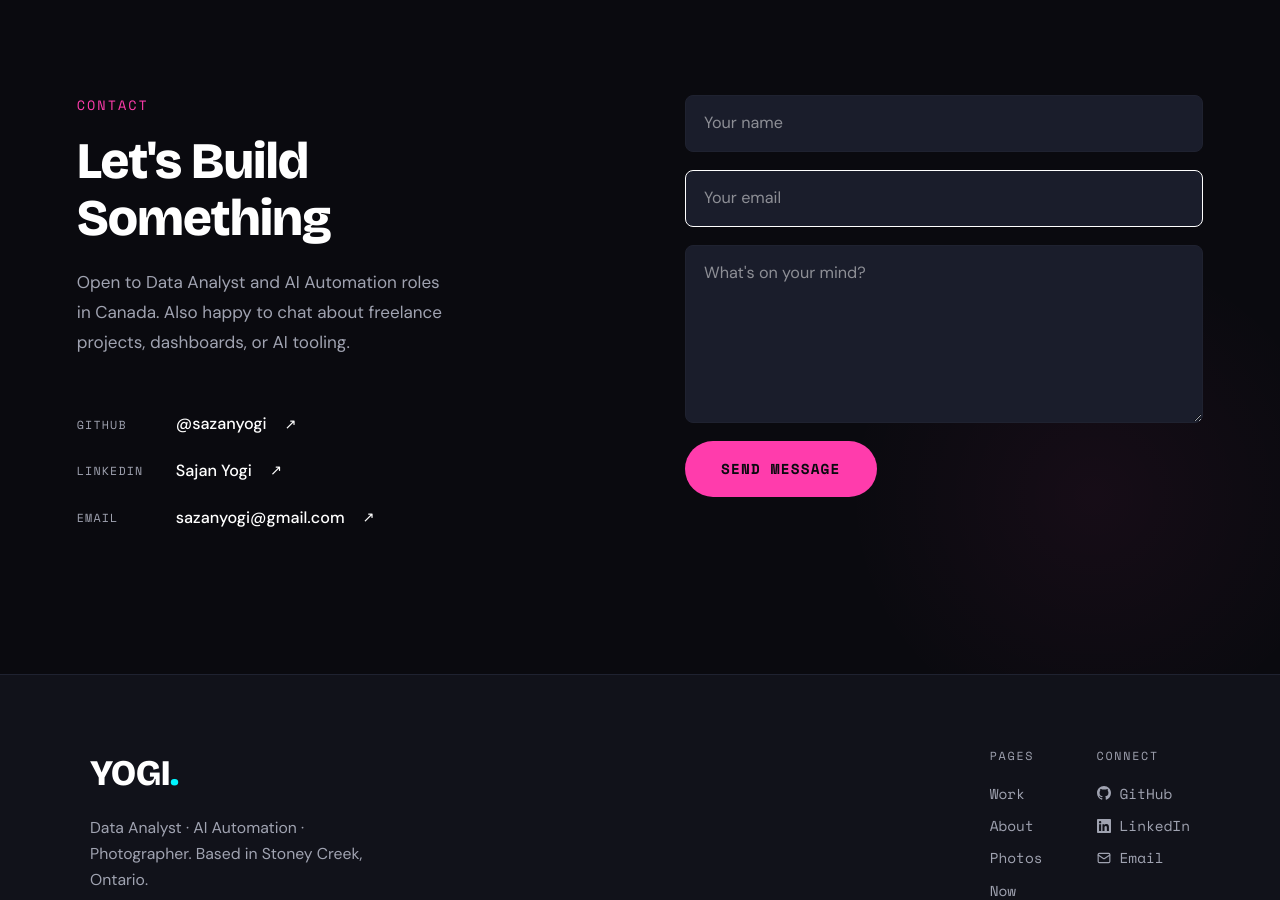
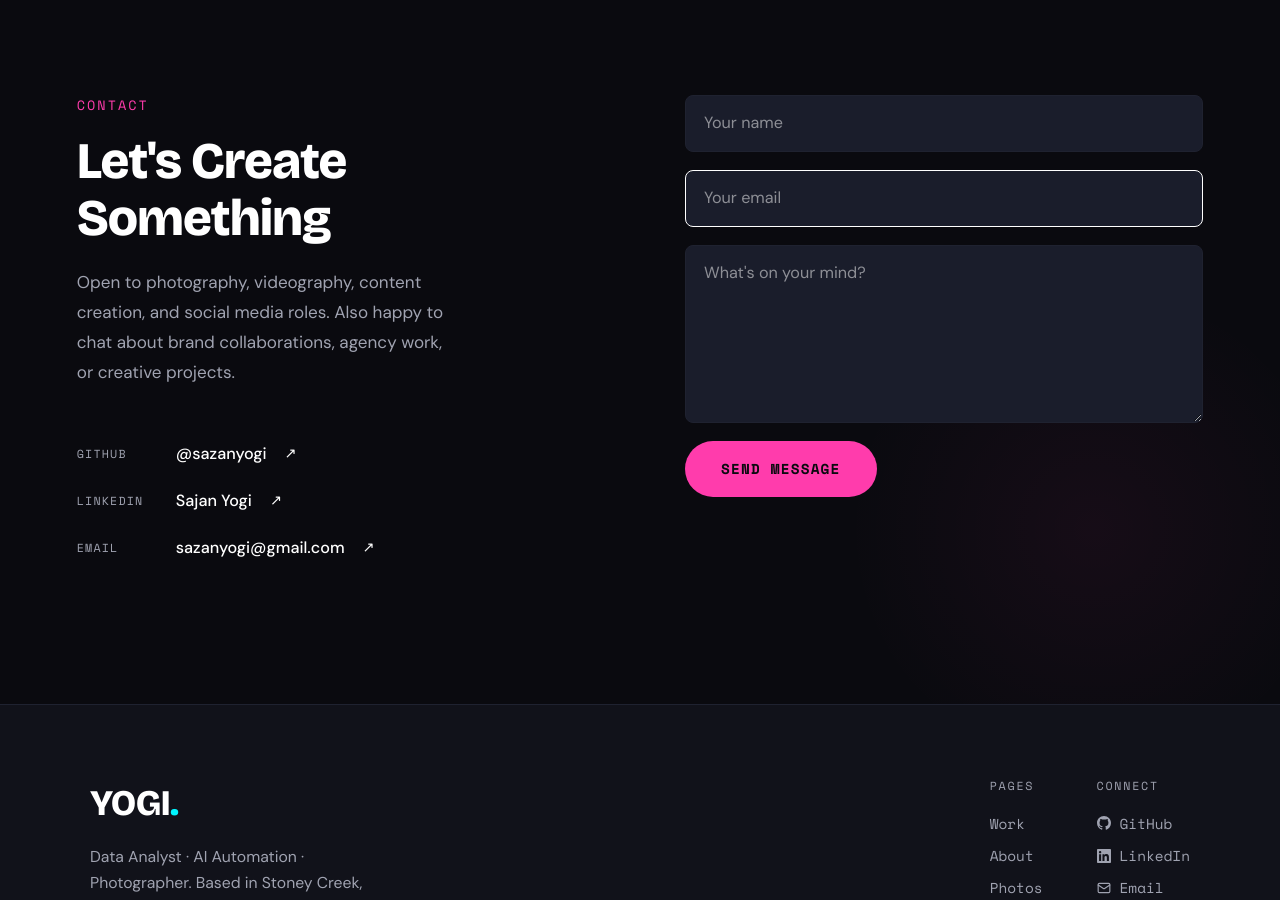
Before and after one commit to sazanyogi/sazan-portfolio, a Next.js app: page / in a window 1280 px wide. Shown: the part 7300-8200 px from the top of the page. Built offline with nearby package versions, Linux system fonts and the light colour scheme.

Commit message:
Update contact copy to reflect creative/media positioning

```diff
--- a/src/components/Contact.tsx
+++ b/src/components/Contact.tsx
@@ -109,7 +109,7 @@ export default function Contact() {
               marginBottom: "1.25rem",
             }}
           >
-            Let&apos;s Build
+            Let&apos;s Create
             <br />
             Something
           </h2>
@@ -123,8 +123,8 @@ export default function Contact() {
               maxWidth: "380px",
             }}
           >
-            Open to Data Analyst and AI Automation roles in Canada. Also happy to chat about
-            freelance projects, dashboards, or AI tooling.
+            Open to photography, videography, content creation, and social media roles.
+            Also happy to chat about brand collaborations, agency work, or creative projects.
           </p>
 
           {/* Socials */}
```
